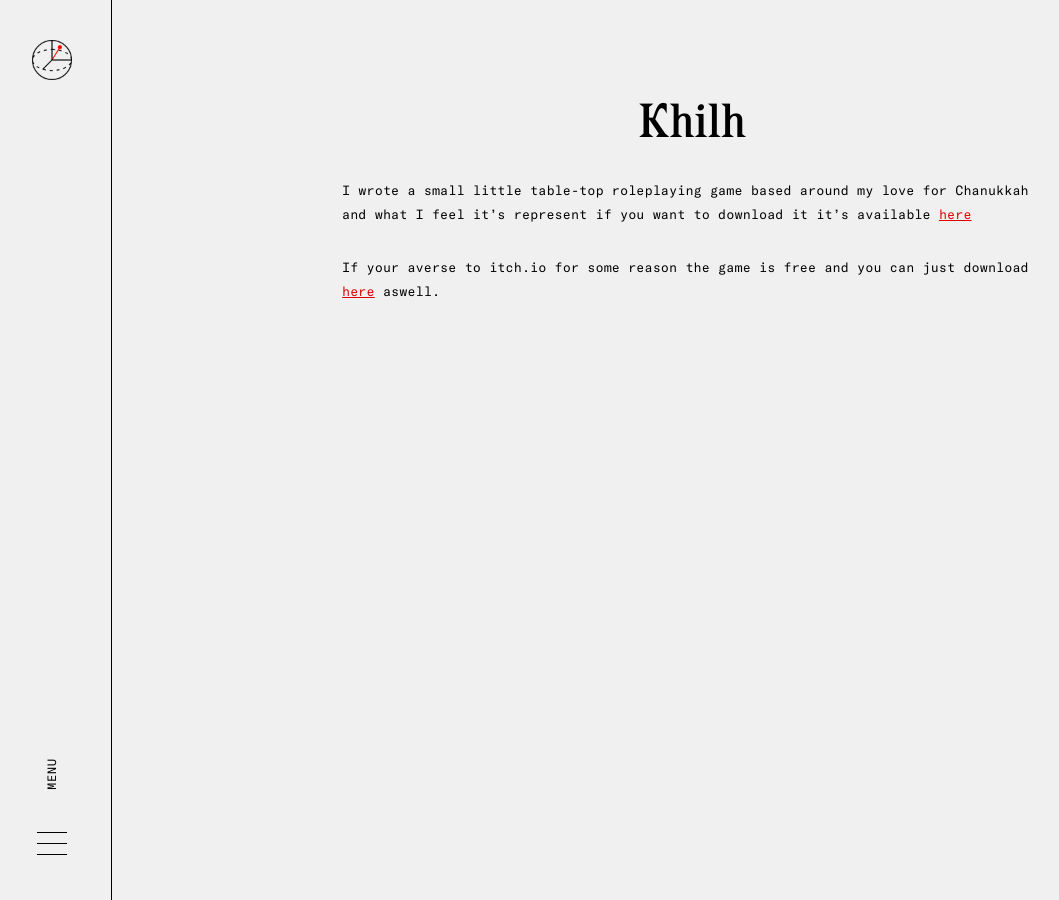
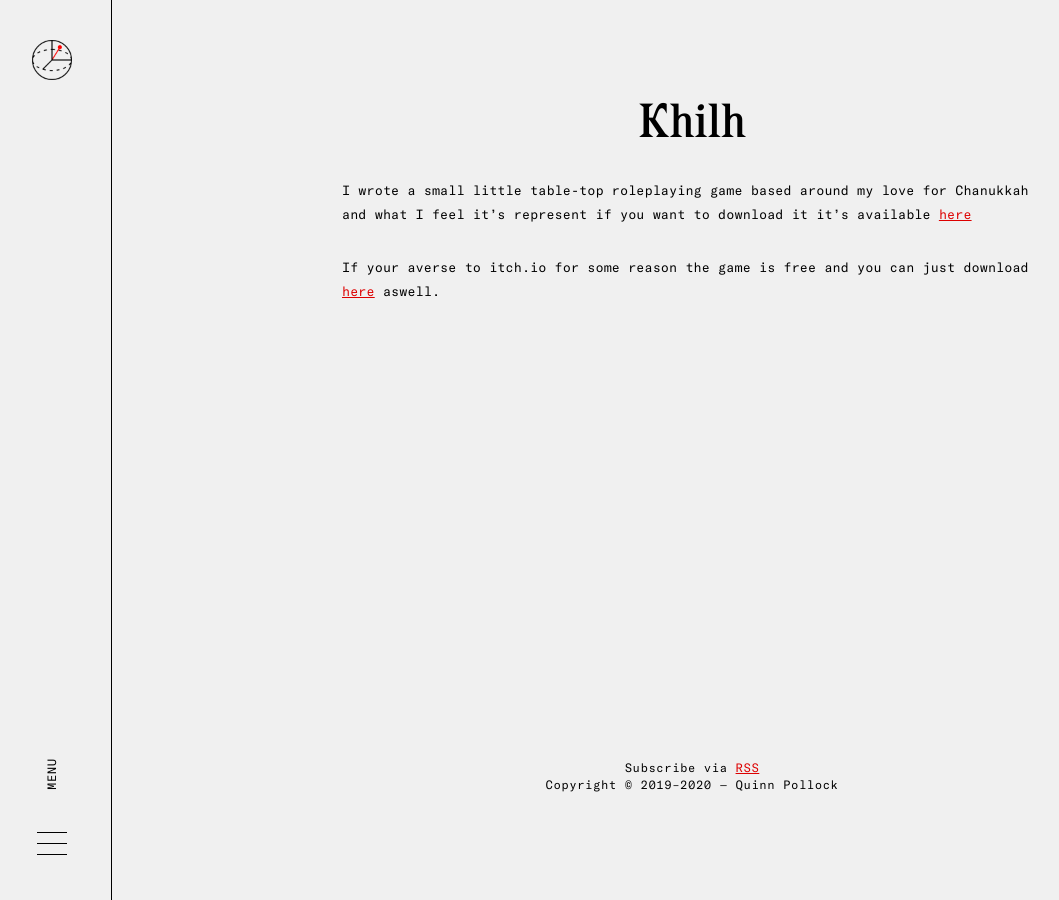
Before and after one commit to GoodbyteCo/quinnpollock.net, a Jekyll site: the page built from projects/_posts/2020-05-07-khilh.md, in a window 1280 px wide. Shown: the whole page, without its empty margins (8-1067 px from the left). Built offline with Jekyll 4.4.1, drawn with Linux system fonts in a browser that asks for light colours.

Commit message:
re add footer
Victory

```diff
--- a/_layouts/ideas.html
+++ b/_layouts/ideas.html
@@ -1,7 +1,7 @@
 ---
 layout: default
 ---
-<div style="position: relative; height: 100%;">
+<div style="min-height: calc(75vh - 15px);">
 <article class="ideas">
     <h1>
         {{ page.title }}
@@ -10,8 +10,8 @@ layout: default
         {{ content }}
     </div>
 </article>
-<!-- <footer id="article-footer">
+</div>
+<footer id="article-footer">
     Subscribe via <a href="/rss">RSS</a><br/>
     Copyright © 2019–2020 — Quinn Pollock
-</footer> -->
-</div>
+</footer>
--- a/assets/css/style.css
+++ b/assets/css/style.css
@@ -644,17 +644,16 @@ blockquote {
 
 #article-footer
 {
-	position: absolute;
-	bottom: 0;
 	text-align: center;
 	width: calc(100% - 140px);
 	width: -webkit-calc(100% - 140px);
-	padding: 20px;
+	height: 50px;
+	padding-top: 20px;
 	margin: auto;
 	margin-bottom: 2em;
-	-webkit-transform: translateX(110px);
-	-ms-transform: translateX(110px);
-	transform: translateX(110px);
+	-webkit-transform: translateX(60px);
+	-ms-transform: translateX(60px);
+	transform: translateX(60px);
 }
 
 #rss h3
```
